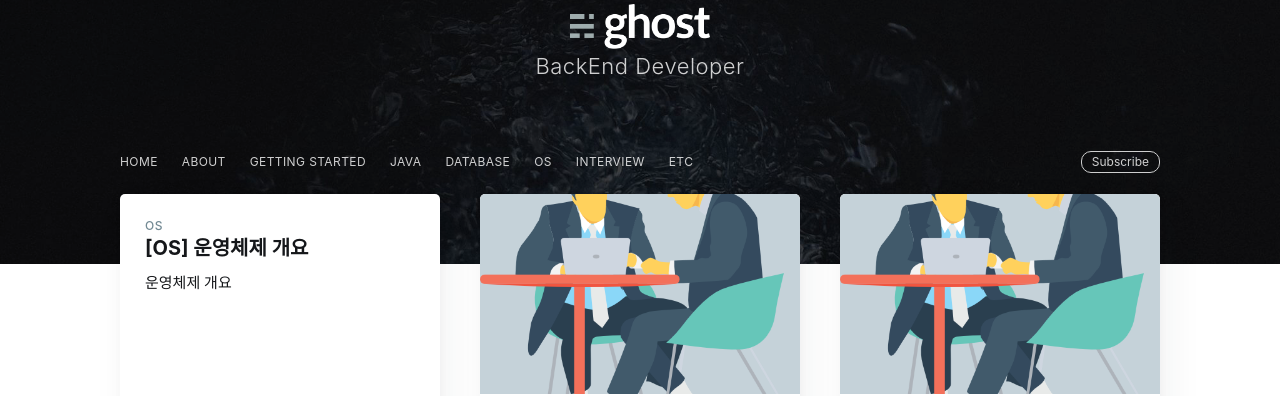
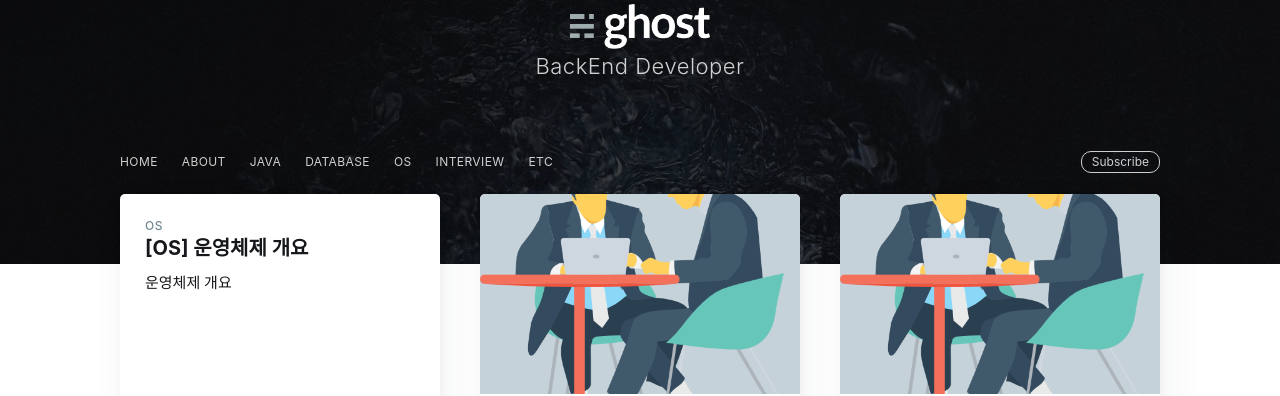
Before and after one commit to ZANGZANGS/zangzangs.github.io, a Jekyll site: the page built from index.html, in a window 1280 px wide. Shown: the part 138-534 px from the top of the page. Built offline with Jekyll 4.4.1, drawn with Linux system fonts in a browser that asks for light colours; nearby versions of some CDN libraries; the list of posts is cut into pages by our own code; comment, search, counter and statistics services are not loaded.

Commit message:
no message

```diff
--- a/_includes/navigation.html
+++ b/_includes/navigation.html
@@ -1,7 +1,6 @@
 <ul class="nav" role="menu">
     <li class="nav-home" role="menuitem"><a href="{{site.baseurl}}">Home</a></li>
     <li class="nav-about" role="menuitem"><a href="{{site.baseurl}}about/">About</a></li>
-    <li class="nav-getting-started" role="menuitem"><a href="{{site.baseurl}}tag/getting-started/">Getting Started</a></li>
 
     <li class="nav-java" role="menuitem"><a href="{{site.baseurl}}tag/java/">Java</a></li>
     <li class="nav-java" role="menuitem"><a href="{{site.baseurl}}tag/database/">Database</a></li>
--- a/_includes/post-card-error.html
+++ b/_includes/post-card-error.html
@@ -4,10 +4,10 @@
 {% for post in site.posts %}
     {% assign count = count | plus: 1 %}
     {% if count <= 3 %}
-        <article class="post-card {{ page.class }}{% unless post.cover %} no-image{% endunless %}">
-            {% if post.cover %}
+        <article class="post-card {{ page.class }}{% unless post.thumbnail %} no-image{% endunless %}">
+            {% if post.thumbnail %}
                 <a class="post-card-image-link" href="{{ site.baseurl }}{{ post.url | remove_first: '/' }}">
-                    <div class="post-card-image" style="background-image: url({{ site.baseurl }}{{ post.cover }})"></div>
+                    <div class="post-card-image" style="background-image: url({{ site.baseurl }}{{ post.thumbnail }})"></div>
                 </a>
             {% endif %}
             <div class="post-card-content">
--- a/_layouts/default.html
+++ b/_layouts/default.html
@@ -103,7 +103,7 @@
         crossorigin="anonymous">
     </script>
     <script type="text/javascript" src="{{ site.baseurl }}assets/js/jquery.fitvids.js"></script>
-    <script type="text/javascript" src="https://demo.ghost.io/assets/js/jquery.fitvids.js?v=724281a32e"></script>
+
 
 
     <!-- Paginator increased to "infinit" in _config.yml -->
--- a/package.json
+++ b/package.json
@@ -1,6 +1,6 @@
 {
-    "name": "casper",
-    "description": "The default personal blogging theme for Ghost. Beautiful, minimal and responsive.",
+    "name": "zangzangs",
+    "description": ,
     "demo": "https://demo.ghost.io",
     "version": "2.1.9",
     "scripts": {
```
